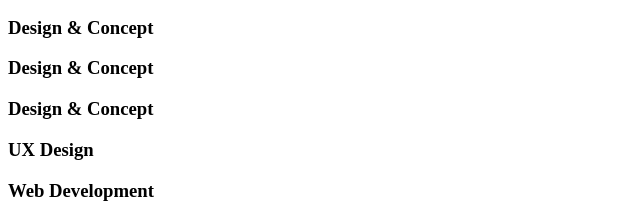
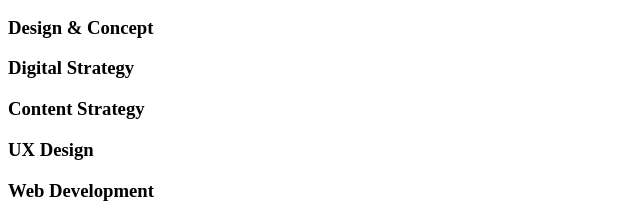
Before and after one commit to oscaringl/holbertonschool-web_front_end, a plain HTML site: page html_advanced/10-index.html in a window 1280 px wide. Shown: the part 157-374 px from the top of the page, 0-640 px from the left. Drawn offline with Linux system fonts and the light colour scheme.

Commit message:
Update a 10-index.html

```diff
--- a/html_advanced/10-index.html
+++ b/html_advanced/10-index.html
@@ -20,8 +20,8 @@
 	<section>
 	  <h2>Services</h2>
 	  <h3>Design & Concept</h3>
-	  <h3>Design & Concept</h3>
-	  <h3>Design & Concept</h3>
+	  <h3>Digital Strategy</h3>
+	  <h3>Content Strategy</h3>
 	  <h3>UX Design</h3>
 	  <h3>Web Development</h3>
 	  <h3>Social Media</h3>
```
